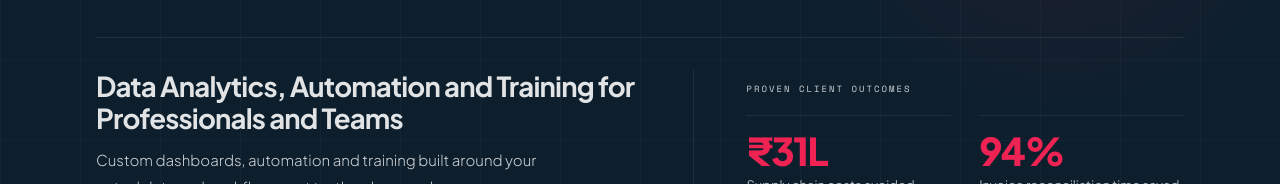
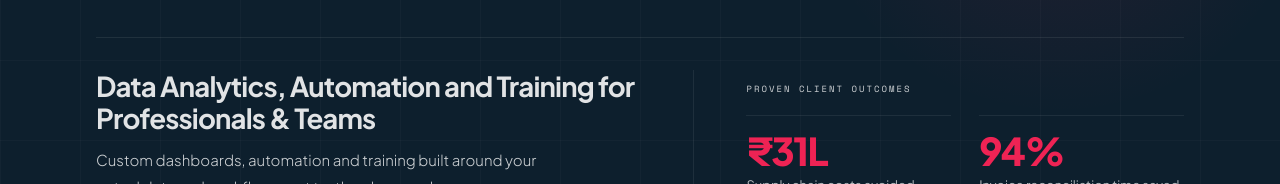
Before and after one commit to technoexcel/technoexcel-website, a Next.js app: page / in a window 1280 px wide. Shown: the part 412-596 px from the top of the page. Built offline with nearby package versions, Linux system fonts and the light colour scheme.

Commit message:
Shorten homepage H1 audience wording

```diff
--- a/src/components/sections/HeroSection.tsx
+++ b/src/components/sections/HeroSection.tsx
@@ -67,7 +67,7 @@ export default function HeroSection() {
         <div className="hero-cols" style={{ display:"grid", gridTemplateColumns:"1.1fr 0.9fr", borderTop:`1px solid ${t(.08)}`, paddingTop:32 }}>
           <div className="hero-left" style={{ paddingRight:56, borderRight:`1px solid ${t(.07)}` }}>
             <h1 style={{ fontFamily:SANS, fontWeight:700, fontSize:"clamp(18px,2.15vw,28px)", color:t(.88), lineHeight:1.18, letterSpacing:"-0.03em", marginBottom:12 }}>
-              Data Analytics, Automation and Training for Professionals and Teams
+              Data Analytics, Automation and Training for Professionals & Teams
             </h1>
             <p style={{ fontFamily:SANS, fontWeight:300, fontSize:15, color:t(.80), lineHeight:1.8, maxWidth:480, marginBottom:28 }}>
               Custom dashboards, automation and training built around your actual data and workflows, not textbook examples.
```
